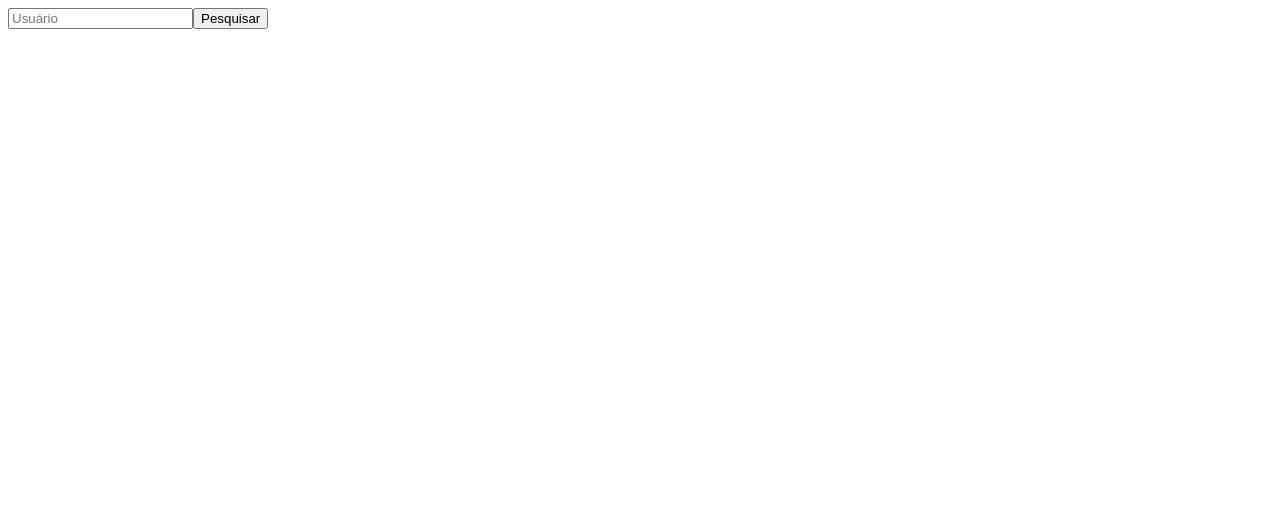
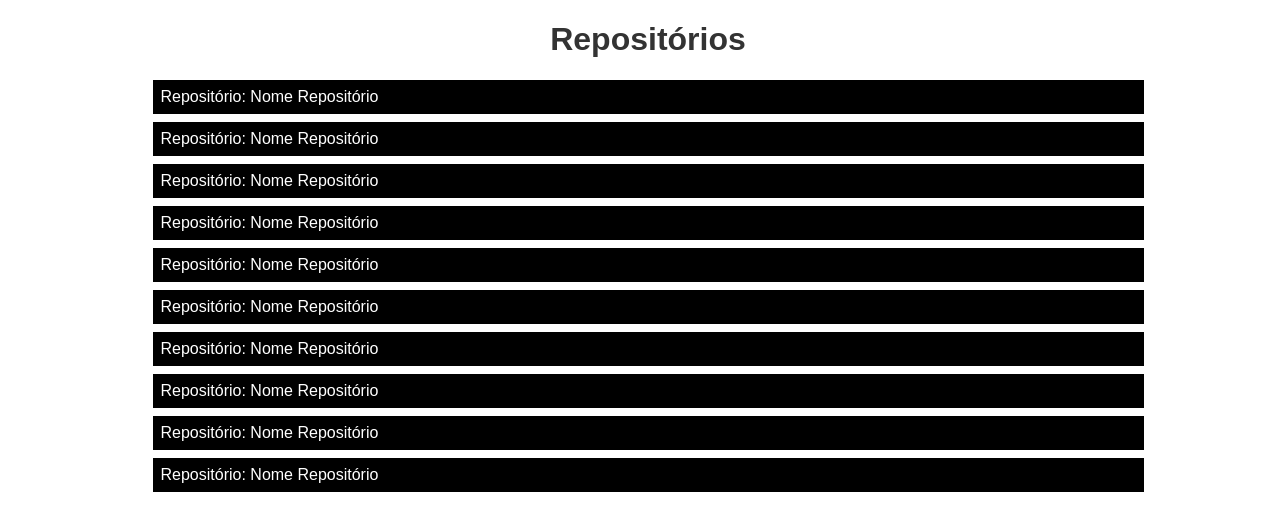
Before and after one commit to dgleyramos1/gamagit, a React (Create React App) app: page /repositories in a window 1280 px wide. Shown: the top 530 px of the page. Built offline with nearby package versions, Linux system fonts and the light colour scheme.

Commit message:
Importando styled-components, e estilizando a Home e Repositories

```diff
--- a/package.json
+++ b/package.json
@@ -11,6 +11,7 @@
     "react-dom": "^17.0.2",
     "react-router-dom": "^5.2.0",
     "react-scripts": "4.0.3",
+    "styled-components": "^5.3.0",
     "web-vitals": "^1.0.1"
   },
   "scripts": {
--- a/src/App.js
+++ b/src/App.js
@@ -1,17 +1,12 @@
-import React, { useState } from 'react';
-import axios from 'axios';
+import React from 'react';
+import Routes from './routes';
 
-function App(props) {
-  const [ usuario, setUsuario ] = useState('');
+import './style.css';
 
-  function handlePesquisa(){
-    axios.get(`https://api.github.com/users/${usuario}/repos`).then(response => console.log(response.data));
-  }
+
+function App() {
   return (
-    <>
-      <input className="usuarioInput" placeholder="Usuário" value={usuario} onChange={e => setUsuario(e.target.value)} />
-      <button type="button" onClick={handlePesquisa}>Pesquisar</button>
-    </>
+    <Routes/>
   );
 }
 
--- /dev/null
+++ b/src/pages/Home/index.js
@@ -0,0 +1,19 @@
+import React, { useState } from 'react';
+import axios from 'axios';
+import * as S from './styled';
+
+function App(props) {
+  const [ usuario, setUsuario ] = useState('');
+
+  function handlePesquisa(){
+    axios.get(`https://api.github.com/users/${usuario}/repos`).then(response => console.log(response.data));
+  }
+  return (
+    <S.Container>
+      <S.Input className="usuarioInput" placeholder="Usuário" value={usuario} onChange={e => setUsuario(e.target.value)} />
+      <S.Button type="button" onClick={handlePesquisa}>Pesquisar</S.Button>
+    </S.Container>
+  );
+}
+
+export default App;
--- /dev/null
+++ b/src/pages/Home/styled.js
@@ -0,0 +1,36 @@
+import styled from 'styled-components';
+
+export const Container = styled.div`
+    width: 100vw;
+    height: 100vh;
+    display: flex;
+    align-items: center;
+    justify-content: center;
+`
+
+export const Input = styled.input`
+    border: 1px solid #ddd;
+    height: 1.5rem;
+    padding: 0 .5rem;
+    border-radius: .25rem 0 0 .25rem;
+
+    &:focus,
+    &:active {
+        outline: none;
+        box-shadow: none;
+    }
+`;
+
+export const Button = styled.button`
+    height: 1.5rem;
+    border: 1px solid #000;
+    background: #000;
+    color: #fff;
+    border-radius: 0 .25rem .25rem 0;
+
+    &:focus,
+    &:active {
+        outline: none;
+        box-shadow: none;
+    }
+`;
--- /dev/null
+++ b/src/pages/Repositories/index.js
@@ -0,0 +1,23 @@
+import React from 'react';
+import * as S from './styled';
+
+
+export default function Repositories() {
+    return (
+        <S.Container>
+            <S.Title>Repositórios</S.Title>
+            <S.List>
+                <S.ListItem>Repositório: Nome Repositório</S.ListItem>
+                <S.ListItem>Repositório: Nome Repositório</S.ListItem>
+                <S.ListItem>Repositório: Nome Repositório</S.ListItem>
+                <S.ListItem>Repositório: Nome Repositório</S.ListItem>
+                <S.ListItem>Repositório: Nome Repositório</S.ListItem>
+                <S.ListItem>Repositório: Nome Repositório</S.ListItem>
+                <S.ListItem>Repositório: Nome Repositório</S.ListItem>
+                <S.ListItem>Repositório: Nome Repositório</S.ListItem>
+                <S.ListItem>Repositório: Nome Repositório</S.ListItem>
+                <S.ListItem>Repositório: Nome Repositório</S.ListItem>
+            </S.List>
+        </S.Container>
+    );
+}
--- /dev/null
+++ b/src/pages/Repositories/styled.js
@@ -0,0 +1,29 @@
+import styled from 'styled-components';
+
+
+export const Container = styled.div`
+    width: 100%;
+    max-width: 991px;
+    margin: 0 auto;
+`
+
+export const Title = styled.h1`
+    text-align: center;
+    font-size: 2rem;
+    font-family: sans-serif;
+    color: #333;
+`
+
+export const List = styled.ul`
+    list-style: none;
+    padding: 0;
+    margin: 0;
+    font-family: sans-serif;
+`
+
+export const ListItem = styled.li`
+    margin: .5rem 0;
+    background: #000;
+    color:#fff;
+    padding: .5rem;
+`
--- a/src/router.js
+++ b/src/routes.js
@@ -1,12 +1,14 @@
 import React from 'react';
 import { Switch, Route, BrowserRouter } from 'react-router-dom';
-import Repositories from './Repositories';
+import Repositories from './pages/Repositories';
+import Home from './pages/Home';
 
 
 export default function Routes(){
     return (
         <BrowserRouter>
             <Switch>
+                <Route path='/' exact component={Home} />
                 <Route path='/repositories' component={Repositories} />
             </Switch>
         </BrowserRouter>
--- /dev/null
+++ b/src/style.css
@@ -0,0 +1,4 @@
+html, body {
+    width: 100vw;
+    height: 100vh;
+}
```
Also changed, not shown: src/Repositories.js (deleted, +0 -8 lines), 1 other file (tests, documents, lock files or other folders).
